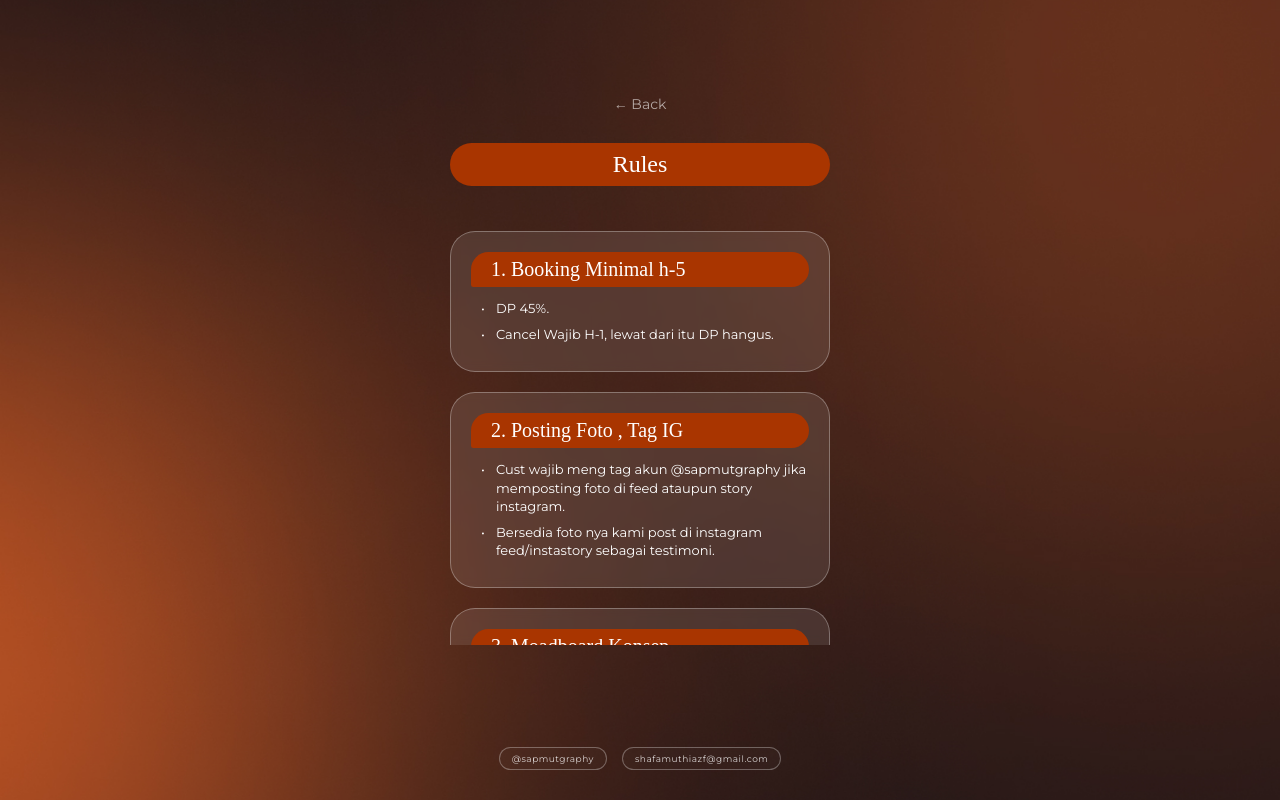
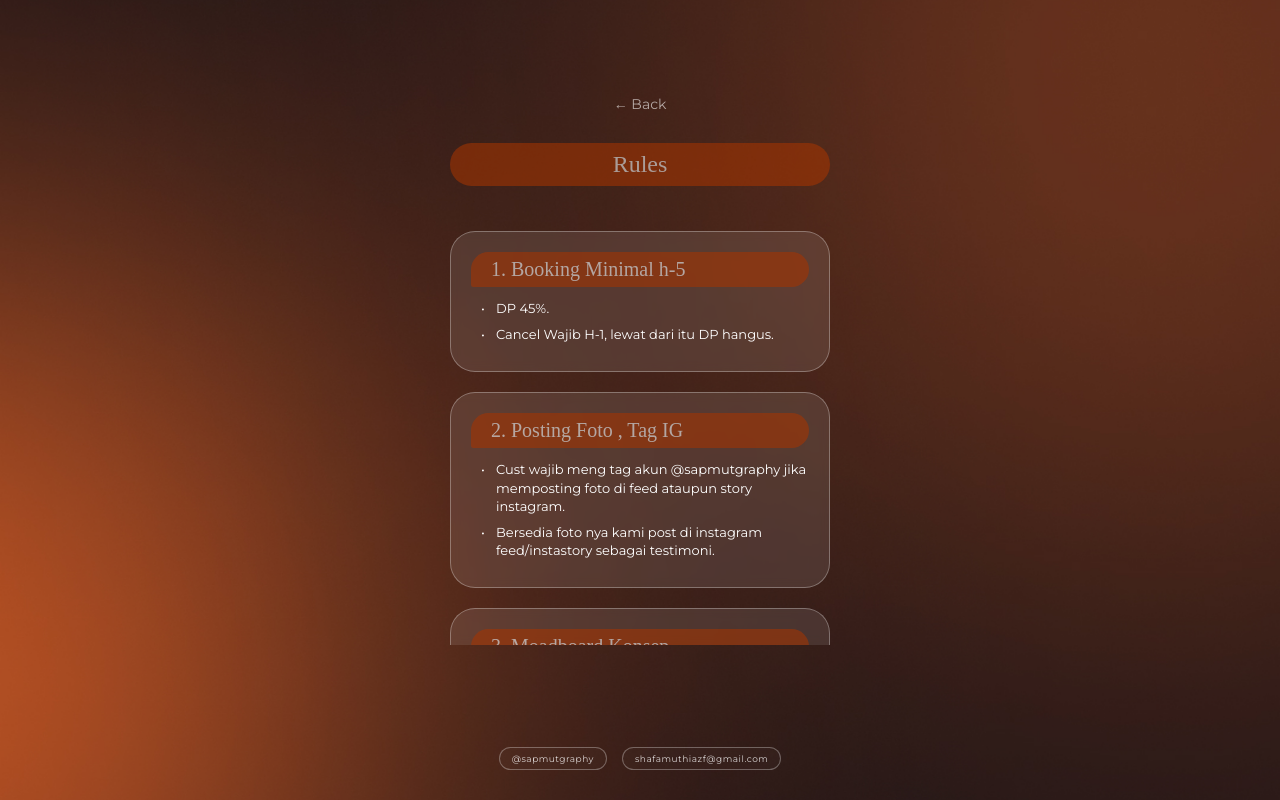
Before and after one commit to andisltn48/sapmutgf, a React (Vite) app: page /rules in a window 1280 px wide. Built offline with nearby package versions, Linux system fonts and the light colour scheme; a web font is replaced by a local one.

Commit message:
feat: restore semi-transparent opacity for header pills using specific animations

```diff
--- a/src/App.css
+++ b/src/App.css
@@ -189,7 +189,7 @@
   width: 100%;
   text-align: center;
   opacity: 0;
-  animation: fadeInScale 0.8s cubic-bezier(0.16, 1, 0.3, 1) 0.2s forwards;
+  animation: fadeInScaleSemi 0.8s cubic-bezier(0.16, 1, 0.3, 1) 0.2s forwards;
 }
 
 .price-header-pill h1 {
@@ -242,6 +242,8 @@
   border-radius: 25px;
   font-family: 'Italiana', serif;
   font-size: 18px;
+  opacity: 0;
+  animation: fadeInSemi 0.8s ease-out 0.4s forwards;
 }
 
 .card-details {
@@ -258,6 +260,11 @@
   to { opacity: 1; }
 }
 
+@keyframes fadeInSemi {
+  from { opacity: 0; }
+  to { opacity: 0.55; }
+}
+
 @keyframes slideInUp {
   from { opacity: 0; transform: translateY(40px); }
   to { opacity: 1; transform: translateY(0); }
@@ -271,6 +278,11 @@
 @keyframes fadeInScale {
   from { opacity: 0; transform: scale(0.9); }
   to { opacity: 1; transform: scale(1); }
+}
+
+@keyframes fadeInScaleSemi {
+  from { opacity: 0; transform: scale(0.9); }
+  to { opacity: 0.55; transform: scale(1); }
 }
 
 /* Custom scrollbar */
```
